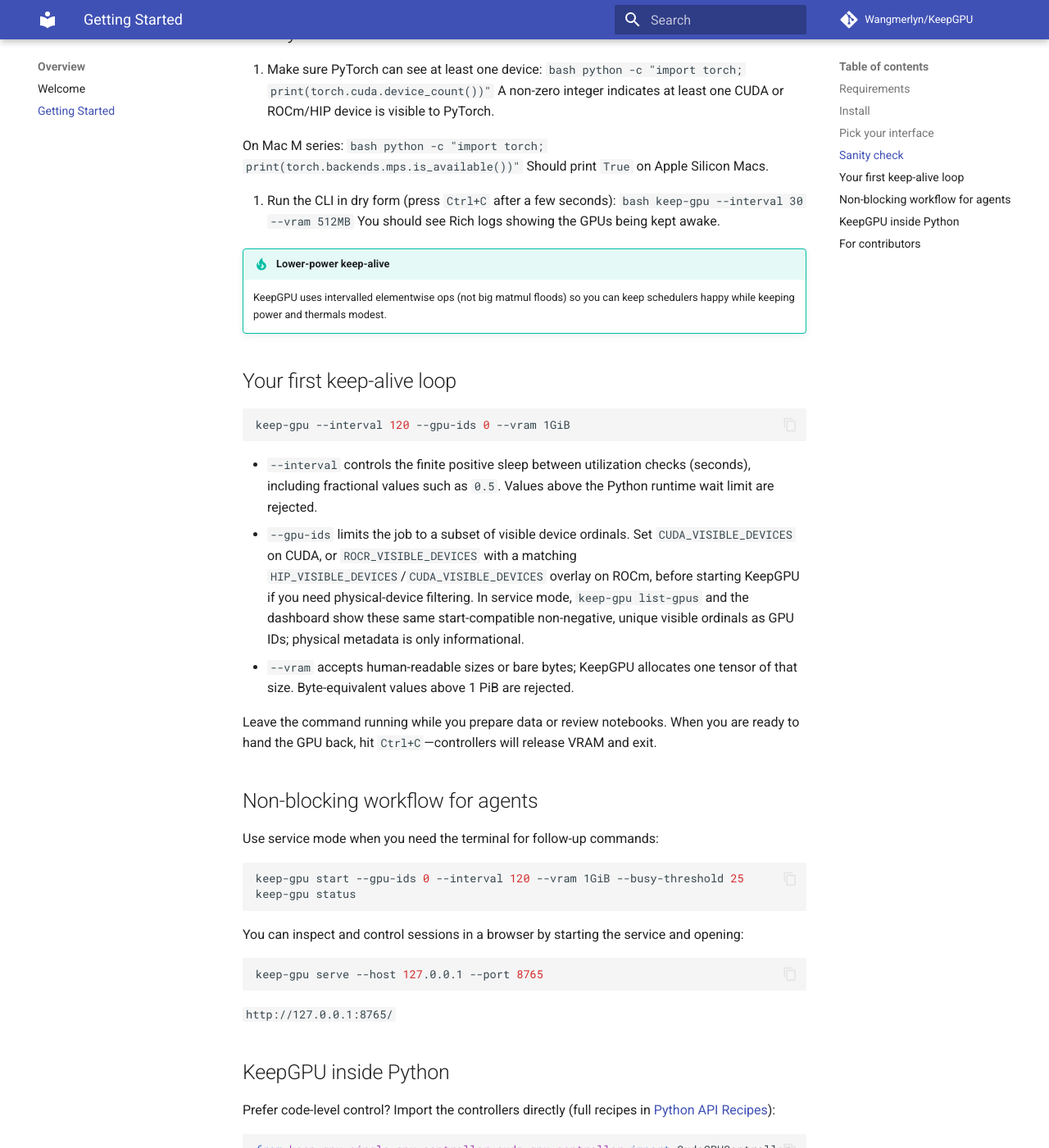
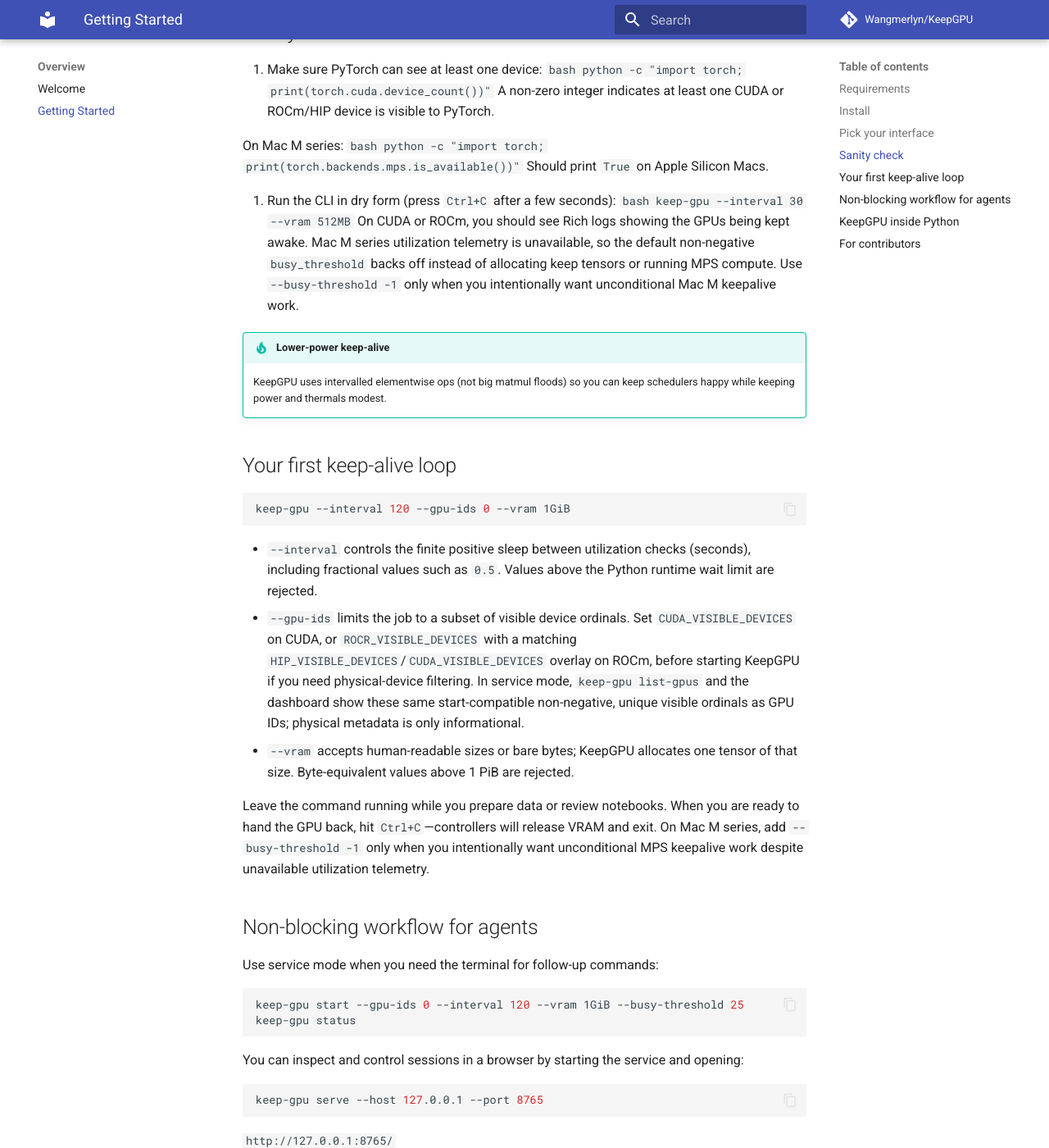
Before and after one commit to Wangmerlyn/KeepGPU, an MkDocs documentation site: the page built from docs/getting-started.md, in a window 1280 px wide and 1400 px high, scrolled down 1122 px. Shown: the whole window at 82% size. Built offline with MkDocs 1.6.1 and Material for MkDocs 9.7.7, drawn with Linux system fonts in a browser that asks for light colours; comment, search, counter and statistics services are not loaded.

Commit message:
docs(macm): clarify MPS unconditional keepalive
Clarify that MPS utilization telemetry is unavailable, so default non-negative busy thresholds back off and --busy-threshold -1 is only for intentional unconditional MPS keepalive. Add lightweight public-docs guards.

````diff
--- a/docs/getting-started.md
+++ b/docs/getting-started.md
@@ -88,7 +88,11 @@
    ```bash
    keep-gpu --interval 30 --vram 512MB
    ```
-   You should see Rich logs showing the GPUs being kept awake.
+   On CUDA or ROCm, you should see Rich logs showing the GPUs being kept awake.
+   Mac M series utilization telemetry is unavailable, so the default
+   non-negative `busy_threshold` backs off instead of allocating keep tensors or
+   running MPS compute. Use `--busy-threshold -1` only when you intentionally
+   want unconditional Mac M keepalive work.
 
 !!! tip "Lower-power keep-alive"
     KeepGPU uses intervalled elementwise ops (not big matmul floods) so you can
@@ -115,6 +119,8 @@
 
 Leave the command running while you prepare data or review notebooks. When you are
 ready to hand the GPU back, hit `Ctrl+C`—controllers will release VRAM and exit.
+On Mac M series, add `--busy-threshold -1` only when you intentionally want
+unconditional MPS keepalive work despite unavailable utilization telemetry.
 
 ## Non-blocking workflow for agents
 
````
Also changed, not shown: AGENTS.md (+7 -2 lines), README.md (+2 -0 lines), 1 other file.
